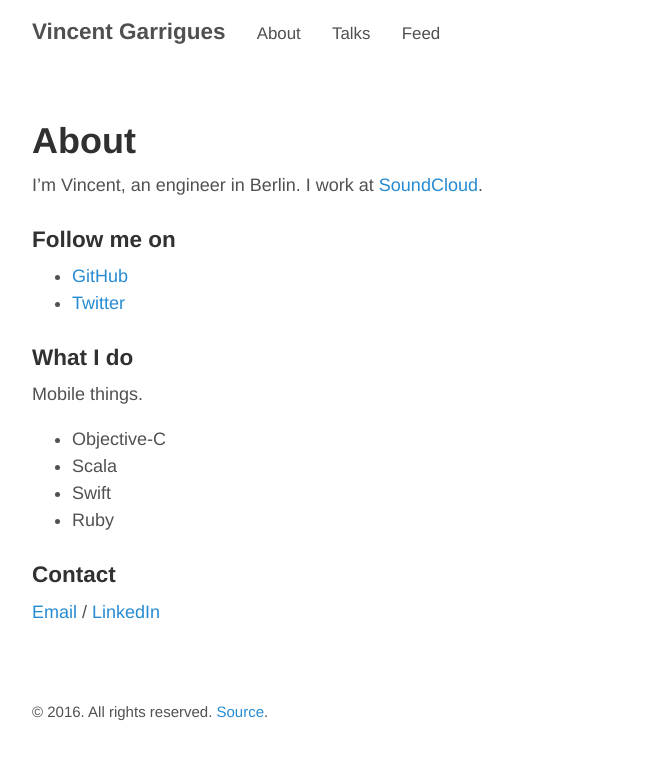
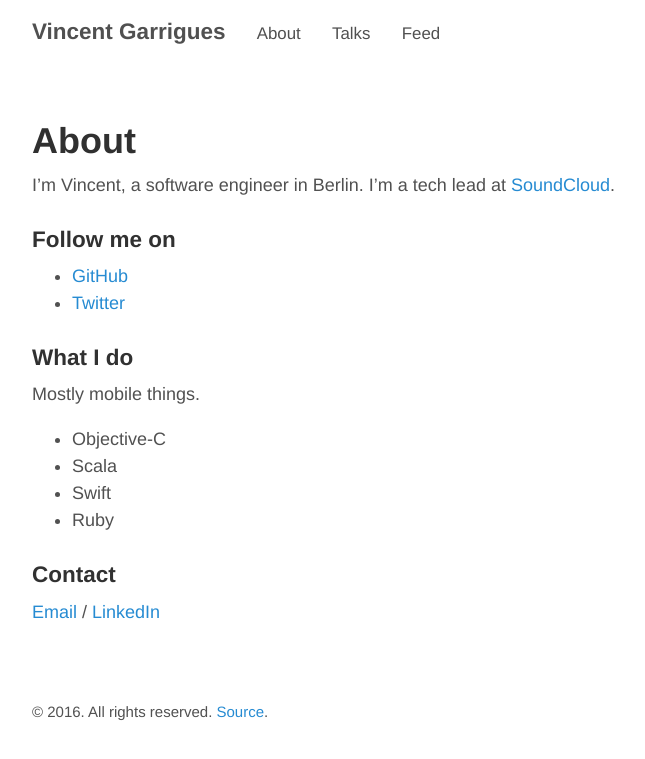
Before and after one commit to garriguv/garriguv.github.io, a Jekyll site: the page built from about.md, in a window 1280 px wide. Shown: the top 759 px of the page, without its empty margins (293-938 px from the left). Built offline with Jekyll 4.4.1, drawn with Linux system fonts in a browser that asks for light colours.

Commit message:
Update About

```diff
--- a/about.md
+++ b/about.md
@@ -3,7 +3,7 @@ layout: page
 title: About
 ---
 
-I'm Vincent, an engineer in Berlin. I work at [SoundCloud](http://soundcloud.com).
+I'm Vincent, a software engineer in Berlin. I'm a tech lead at [SoundCloud](http://soundcloud.com).
 
 ### Follow me on
 
@@ -12,7 +12,7 @@ I'm Vincent, an engineer in Berlin. I work at [SoundCloud](http://soundcloud.com
 
 ### What I do
 
-Mobile things.
+Mostly mobile things.
 
 * Objective-C
 * Scala
```
